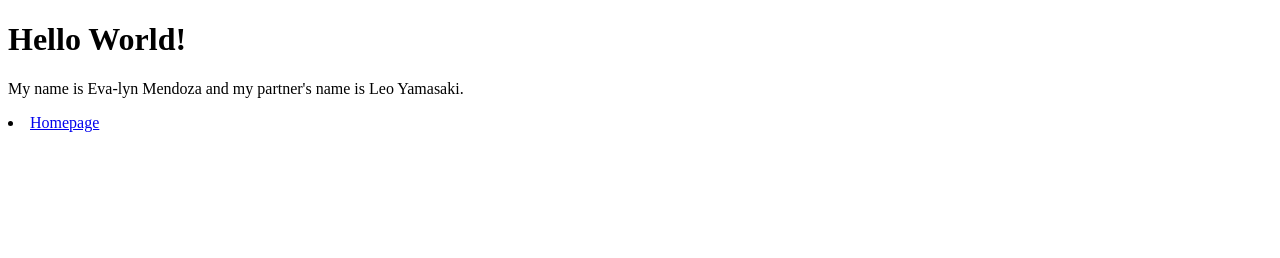
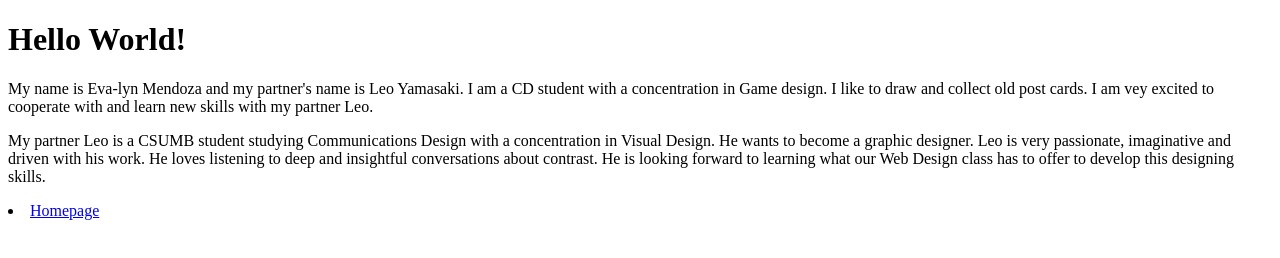
Before and after one commit to Eva-lyn/cst251, a plain HTML site: page lab2/index.html in a window 1280 px wide. Drawn offline with Linux system fonts and the light colour scheme.

Commit message:
Update index.html

```diff
--- a/lab2/index.html
+++ b/lab2/index.html
@@ -6,7 +6,16 @@
 	</head>
 	<body>
 		<h1>Hello World!</h1>
-		<p>My name is Eva-lyn Mendoza and my partner's name is Leo Yamasaki.</p>
+		<p>My name is Eva-lyn Mendoza and my partner's name is Leo Yamasaki. I am
+			a CD student with a concentration in Game design. I like to draw and
+			collect old post cards. I am vey excited to cooperate with and learn new
+			skills with my partner Leo.</p>
+	<p> My partner Leo is a CSUMB student studying Communications Design
+		with a concentration in Visual Design. He wants to become a graphic designer.
+		Leo is very passionate, imaginative and driven with his work.
+		He loves listening to deep and insightful conversations about contrast.
+		He is looking forward to learning what our Web Design class has to offer to
+		develop this designing skills. </p>
 		<li> <a href="../index.html">Homepage</a>
 	</body>
 </html>
```
